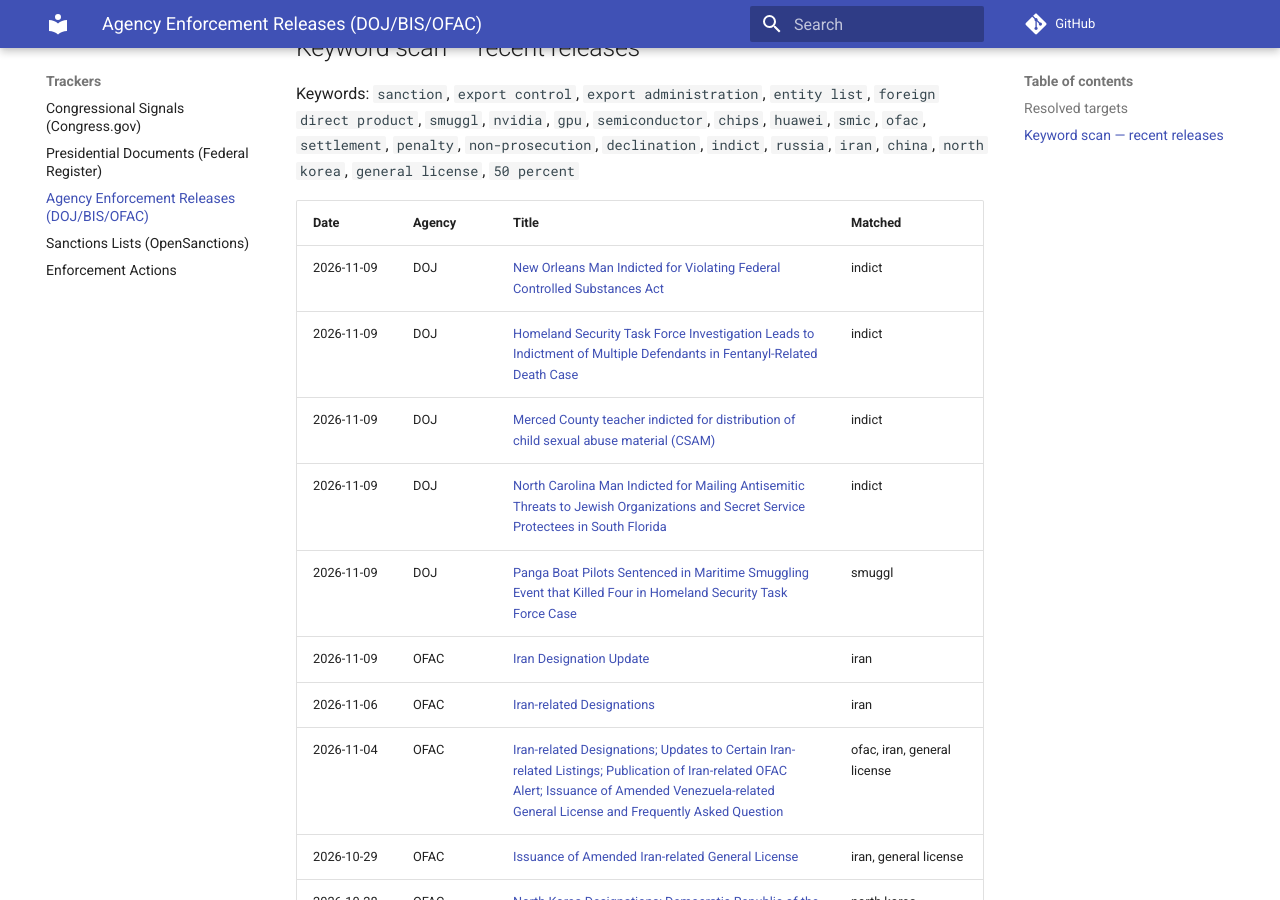
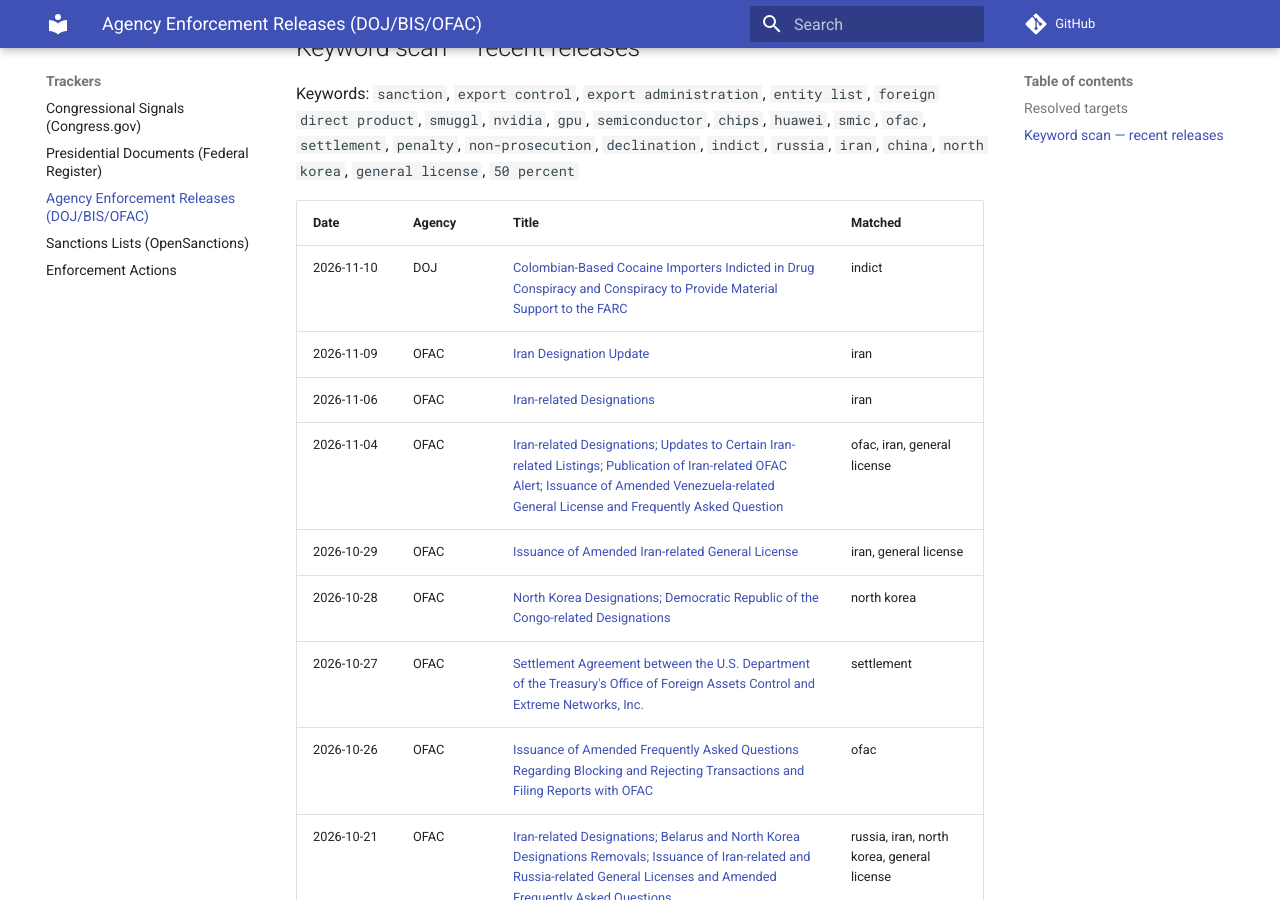
Before and after one commit to felipelago17/Congressional-Influence-Sanctions-Export-Controls, an MkDocs documentation site: the page built from docs/trackers/agency-releases.md, in a window 1280 px wide and 900 px high, scrolled down 1369 px. Built offline with MkDocs 1.6.1 and Material for MkDocs 9.7.7, drawn with Linux system fonts in a browser that asks for light colours; comment, search, counter and statistics services are not loaded; some of the changed text lies outside the part shown.

Commit message:
data: agency releases 2026-11-11

```diff
--- a/docs/trackers/agency-releases.md
+++ b/docs/trackers/agency-releases.md
@@ -26,11 +26,7 @@ Keywords: `sanction`, `export control`, `export administration`, `entity list`,
 
 | Date | Agency | Title | Matched |
 |---|---|---|---|
-| 2026-11-09 | DOJ | [New Orleans Man Indicted for Violating Federal Controlled Substances Act](https://www.justice.gov/usao-edla/pr/new-orleans-man-indicted-violating-federal-controlled-substances-act-2) | indict |
-| 2026-11-09 | DOJ | [Homeland Security Task Force Investigation Leads to Indictment of Multiple Defendants in Fentanyl-Related Death Case](https://www.justice.gov/usao-ut/pr/homeland-security-task-force-investigation-leads-indictment-multiple-defendants-fentanyl) | indict |
-| 2026-11-09 | DOJ | [Merced County teacher indicted for distribution of child sexual abuse material (CSAM)](https://www.justice.gov/usao-edca/pr/merced-county-teacher-indicted-distribution-child-sexual-abuse-material-csam) | indict |
-| 2026-11-09 | DOJ | [North Carolina Man Indicted for Mailing Antisemitic Threats to Jewish Organizations and Secret Service Protectees in South Florida](https://www.justice.gov/usao-sdfl/pr/north-carolina-man-indicted-mailing-antisemitic-threats-jewish-organizations-and) | indict |
-| 2026-11-09 | DOJ | [Panga Boat Pilots Sentenced in Maritime Smuggling Event that Killed Four in Homeland Security Task Force Case](https://www.justice.gov/usao-sdca/pr/panga-boat-pilots-sentenced-maritime-smuggling-event-killed-four-homeland-security) | smuggl |
+| 2026-11-10 | DOJ | [Colombian-Based Cocaine Importers Indicted in Drug Conspiracy and Conspiracy to Provide Material Support to the FARC](https://www.justice.gov/usao-edla/pr/colombian-based-cocaine-importers-indicted-drug-conspiracy-and-conspiracy-provide) | indict |
 | 2026-11-09 | OFAC | [Iran Designation Update](https://ofac.treasury.gov/recent-actions/20261109) | iran |
 | 2026-11-06 | OFAC | [Iran-related Designations](https://ofac.treasury.gov/recent-actions/20261106) | iran |
 | 2026-11-04 | OFAC | [Iran-related Designations; Updates to Certain Iran-related Listings; Publication of Iran-related OFAC Alert; Issuance of Amended Venezuela-related General License and Frequently Asked Question](https://ofac.treasury.gov/recent-actions/20261104) | ofac, iran, general license |
```
Also changed, not shown: other parts of docs/trackers/agency-releases.md (+1 -1 lines), 1 other file.
